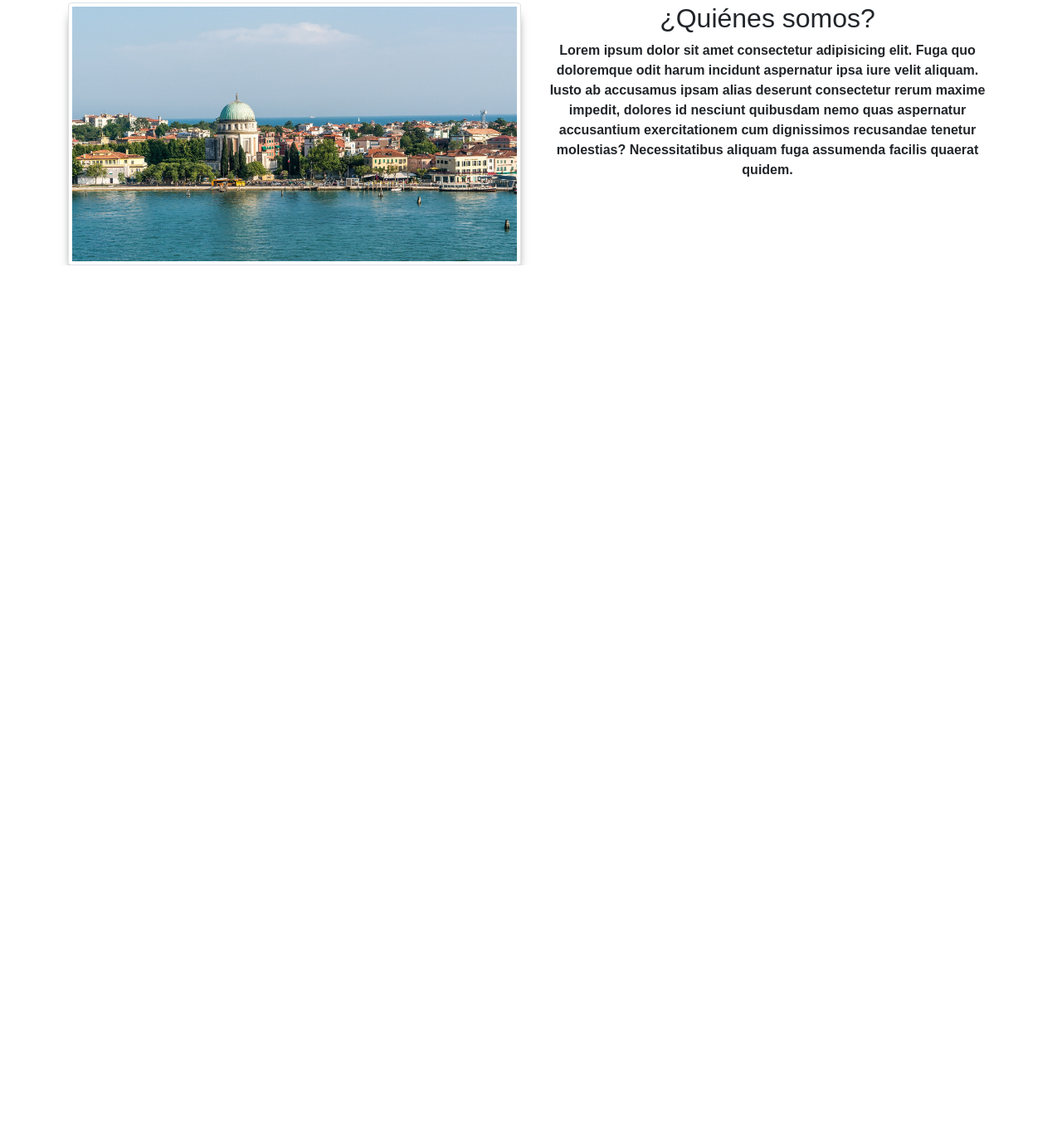
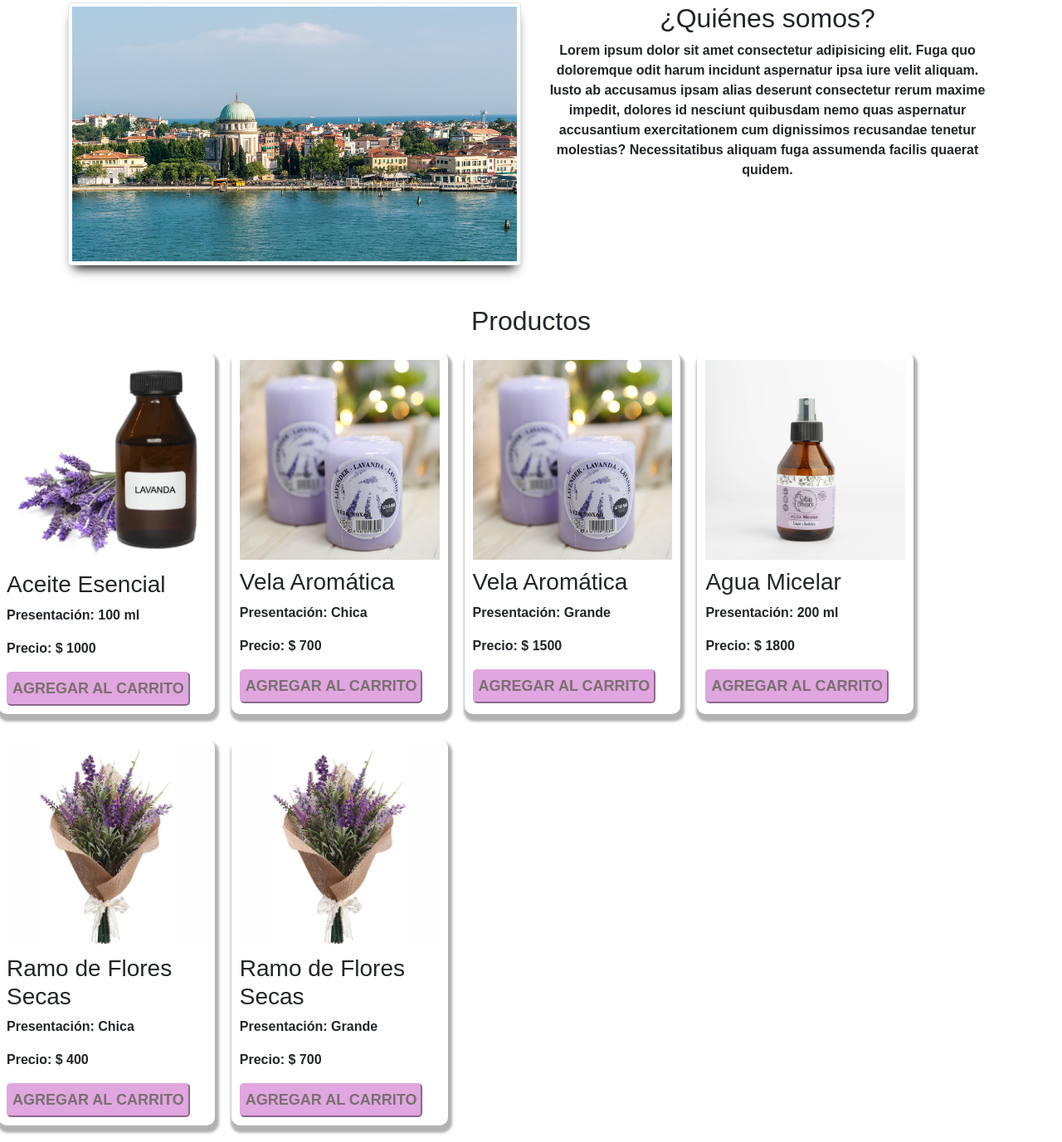
Before and after one commit to RocioMarucco/javascript_coder_rociomarucco, a plain HTML site: page index.html in a window 1280 px wide. Shown: the part 709-2086 px from the top of the page at 83% size. Before the commit the page ends 1029 px from the top, so only its background shows below. Drawn offline with nearby package versions, Linux system fonts and the light colour scheme; a web font is replaced by a local one.

Commit message:
Tercer pre Entega

```diff
--- a/app.js
+++ b/app.js
@@ -1,15 +1,29 @@
+let carrito = []
+
 const contenedorProductos = document.getElementById('contenedor-productos')
 
 stockProductos.forEach((producto) => {
     const div = document.createElement ('div')
     div.classList.add('producto')
     div.innerHTML = `
-    <img src=${producto.img} alt="">
+    <img src=${producto.img} class= "imgTarjeta" alt="">
     <h3>${producto.nombre}</h3>
     <p> Presentación: ${producto.presentacion} </p>
-    <p class="precioProducto">Precio:$ ${producto.precio}</p>
-    <button id="agregar${producto.id}" class="boton-agregar">Agregar <i class="fas fa-shopping-cart"></i></button>
+    <p class="precioProducto">Precio: $ ${producto.precio}</p>
+    <button id="agregar${producto.id}" class="boton-agregar">AGREGAR AL CARRITO</button>
     `
 
     contenedorProductos.appendChild(div)
+
+    const boton = document.getElementById(`agregar${producto.id}`)
+
+    boton.addEventListener ('click', () => {
+        agregarAlCarrito(producto.id)
+    })
 })
+
+const agregarAlCarrito = (productoId) => {
+    const item = stockProductos.find ((producto) => producto.id === productoId)
+    carrito.push (item)
+    console.log (carrito)
+}
--- a/index.html
+++ b/index.html
@@ -31,7 +31,7 @@
             <a class="nav-link" href=#quienesSomos>QUIENES SOMOS</a>
           </li>
           <li class="nav-item">
-            <a class="nav-link" href="#">NUESTROS PRODUCTOS</a>
+            <a class="nav-link" href="#contenedor-productos">NUESTROS PRODUCTOS</a>
           </li>
           <li class="nav-item">
             <a class="nav-link" href="#">CARRITO</a>
@@ -75,7 +75,8 @@
   </div>
 
 
-  <main id="contenedor-productos">
+  <main id="contenedor-productos" class="row mt-5">
+    <h2 class="text-center">Productos</h2>
 
   </main>
 
--- a/stock.js
+++ b/stock.js
@@ -1,7 +1,10 @@
 let stockProductos = [
-    {id: aceiteEsencialCien, nombre: "Aceite Esencial", cantidad: 30, precio: 1000, presentacion: "100 ml", img: './imagenes/aceiteLavanda.jpg'},
-    {id: velaAromaticaChica, nombre: "Vela Aromática", cantidad: 5, precio: 700, presentacion: "Chica", img: './imagenes/velaAromatica.jpg'},
-    {id: velaAromaticaGrande, nombre: "Vela Aromática", cantidad: 10, precio: 1500, presentacion: "Grande", img: './imagenes/velaAromatica.jpg'},
-    {id: aguaMicelar, nombre: "Agua Micelar", cantidad: 6, precio: 1800, presentacion: "200 ml", img: './imagenes/aguaMicelar.jpg'},
-    {id: ramoFloresChico, nombre: "Ramo de Flores Secas", cantidad: 20, precio: 400, presentacion: "Chica", img: './imagenes/ramoDeFloresSecas.jpg'},
-    {id: ramoFloresGrande, nombre: "Ramo de Flores Secas", cantidad: 5, precio: 700, presentacion: "Grande", img: './imagenes/ramoDeFloresSecas.jpg'},]
+    {id: 1, nombre: "Aceite Esencial", cantidad: 30, precio: 1000, presentacion: "100 ml", img: './imagenes/aceiteLavanda.jpg'},
+    {id: 2, nombre: "Vela Aromática", cantidad: 5, precio: 700, presentacion: "Chica", img: './imagenes/velaAromatica.jpg'},
+    {id: 3, nombre: "Vela Aromática", cantidad: 10, precio: 1500, presentacion: "Grande", img: './imagenes/velaAromatica.jpg'},
+    {id: 4, nombre: "Agua Micelar", cantidad: 6, precio: 1800, presentacion: "200 ml", img: './imagenes/aguaMicelar.jpg'},
+    {id: 5, nombre: "Ramo de Flores Secas", cantidad: 20, precio: 400, presentacion: "Chica", img: './imagenes/ramoDeFloresSecas.jpg'},
+    {id: 6, nombre: "Ramo de Flores Secas", cantidad: 5, precio: 700, presentacion: "Grande", img: './imagenes/ramoDeFloresSecas.jpg'},]
+
+
+guardarLocal("stockProductos", JSON.stringify(stockProductos))
--- a/style.css
+++ b/style.css
@@ -14,25 +14,33 @@ body {
     box-shadow: 0px 10px 13px -7px #000000, 5px 5px 15px 5px rgba(0,0,0,0)
 }
 
+
 .producto {
     max-width: 20%;
     padding: 10px;
     margin: 10px;
     margin-bottom: 20px;
     box-shadow: 2px 6px 3px 3px rgba(0, 0, 0, 0.3);
+    border-radius: 10px;
 }
 
 .precioProducto {
     font-weight: 700;
 }
 
+.imgTarjeta {
+    width: 100%;
+    margin-bottom: 10px;
+}
+
 .boton-agregar {
-    background-color: royalblue;
-    color: white;
+    background-color: rgb(224, 166, 224);
+    color: rgb(122, 112, 112);
     font-size: 18px;
     font-weight: 700;
     padding: 5px;
-    border: none;
+    border-color:rgb(224, 166, 224) ;
+    border-radius: 5px;
 }
 .boton-agregar:hover {
     cursor: pointer;
```
